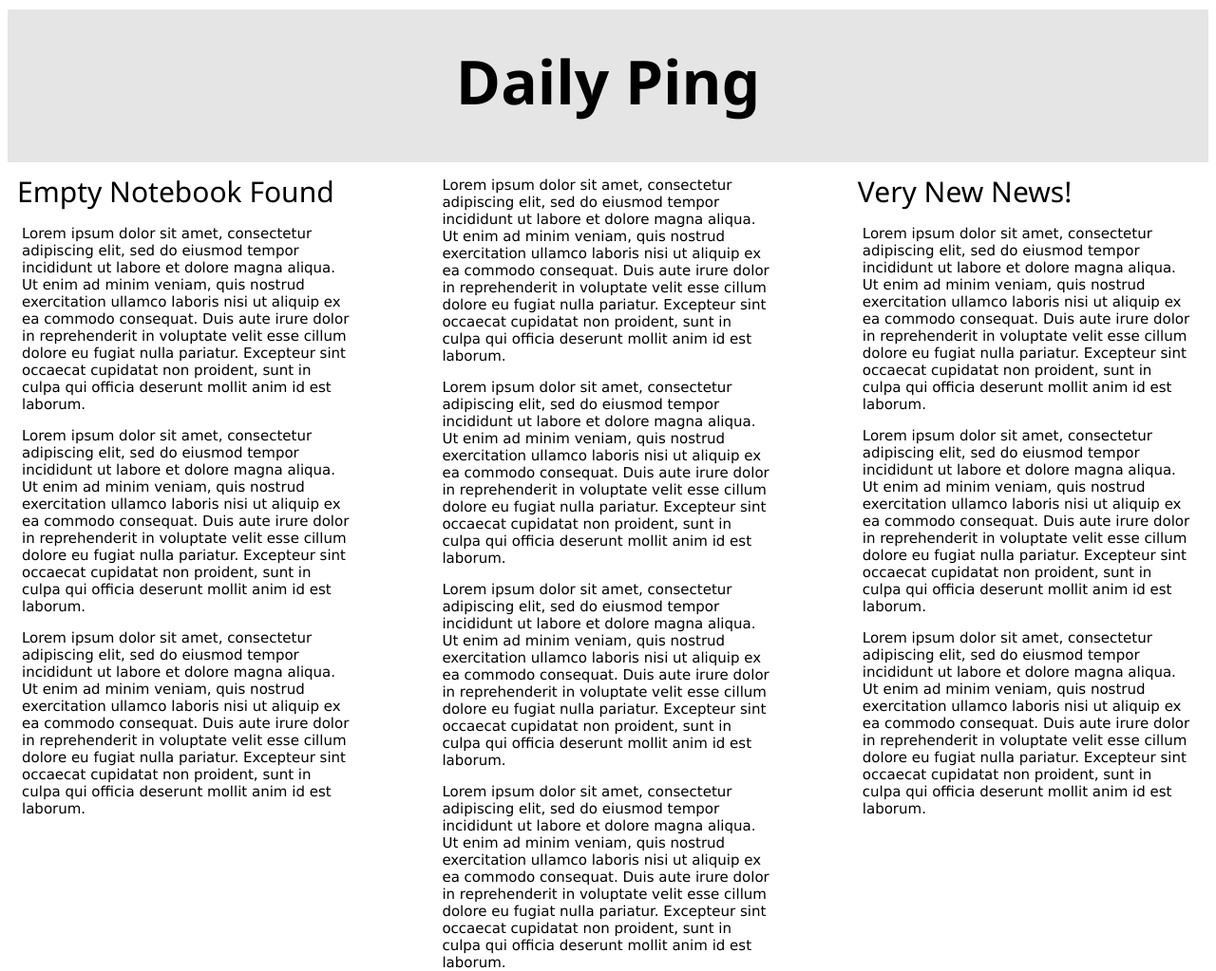
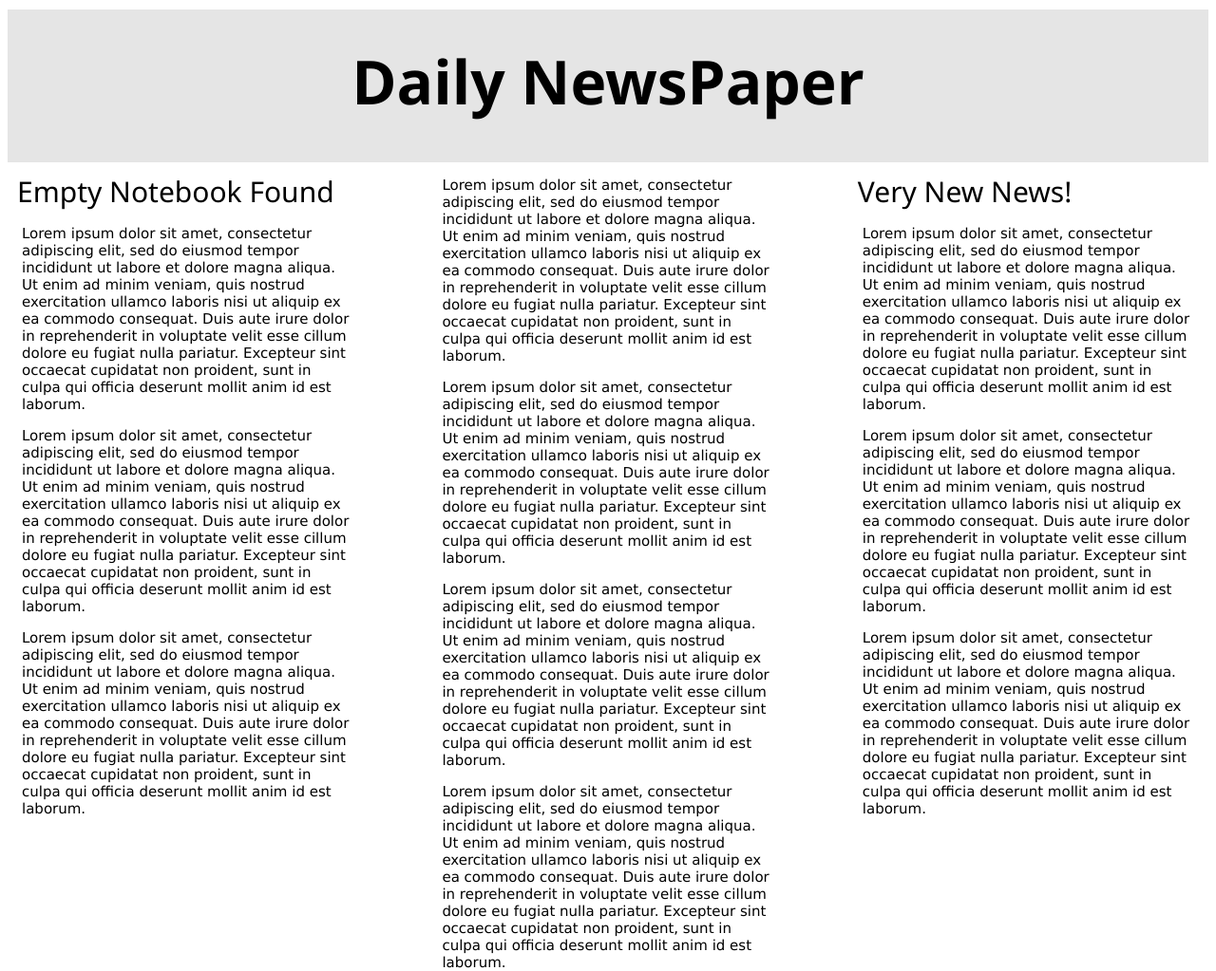
Before and after one commit to OmairZahid2020/newspaper, a plain HTML site: page index.html in a window 1280 px wide. Shown: the whole page at 95% size. Drawn offline with Linux system fonts and the light colour scheme.

Commit message:
Update Title

```diff
--- a/index.html
+++ b/index.html
@@ -10,7 +10,7 @@
 
 <body>
     <div class="container">
-        <h1 class="text">Daily Ping</h1>
+        <h1 class="text">Daily NewsPaper</h1>
         <div class="innerbox">
 
             <div class="first">
```
